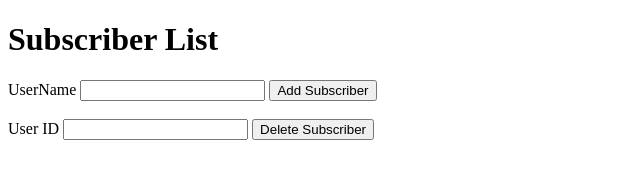
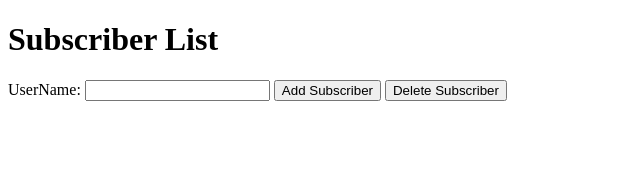
Before and after one commit to Kmirz/Subscriber-REST-API, a website: page index.html in a window 1280 px wide. Both pictures are taken after a click on the button "Delete Subscriber". Shown: the whole page, without its empty margins (0-640 px from the left). Drawn offline with Linux system fonts and the light colour scheme; no server answers.

Commit message:
Enabled the User to delete subscribers based only on username

```diff
--- a/FrontEnd/subscriberQuery.js
+++ b/FrontEnd/subscriberQuery.js
@@ -1,3 +1,5 @@
+let subscriberListFull = [];
+
 const queryAll = async () => {
   let subscriberList = document.querySelector("#subscriberList");
   subscriberList.innerHTML = "";
@@ -16,6 +18,7 @@ const listSubscribers = (res) => {
       document.createTextNode(element.name)
     );
     subscriberList.appendChild(li);
+    subscriberListFull = res;
   });
 };
 
@@ -50,7 +53,11 @@ const addSubscriber = async () => {
 
 const deleteSubscriber = async () => {
   console.log("clicked");
-  let subscriberID = document.querySelector("#SubscriberID").value;
+  let subscriberName = document.querySelector("#SubscriberName").value;
+
+  let subscriberID = subscriberListFull.find(element => element.name === subscriberName)._id;
+
+  console.log('subscriberID')
 
   let fetchURL = "http://localhost:3000/subscribers/" + String(subscriberID);
 
@@ -64,7 +71,7 @@ const deleteSubscriber = async () => {
     console.log(err)
   );
 
-  document.querySelector("#SubscriberID").value = "";
+  document.querySelector("#SubscriberName").value = "";
 
   queryAll();
 };
--- a/index.html
+++ b/index.html
@@ -10,10 +10,8 @@
     <h1>Subscriber List</h1>
     <ul id="subscriberList"></ul>
 
-    UserName <input type="text" id="SubscriberName">
+    UserName: <input type="text" id="SubscriberName">
     <button id="addSubscriber">Add Subscriber</button>
-    <br> <br>
-    User ID <input type="text" id="SubscriberID">
     <button id="deleteSubscriber">Delete Subscriber</button>
 
     <script src="/FrontEnd/subscriberQuery.js"></script>
```
